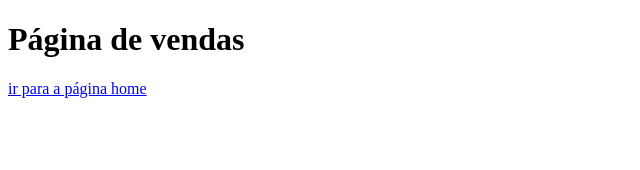
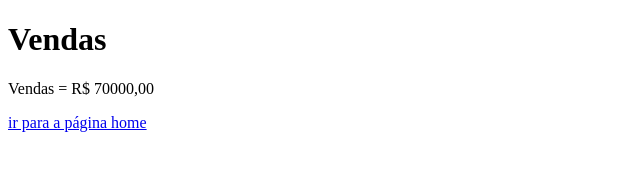
Before and after one commit to skiksplinter/AulaGitInicial, a plain HTML site: page vendas.html in a window 1280 px wide. Shown: the whole page, without its empty margins (0-640 px from the left). Drawn offline with Linux system fonts and the light colour scheme.

Commit message:
Acrescentando os valores

```diff
--- a/vendas.html
+++ b/vendas.html
@@ -9,7 +9,8 @@
 </head>
 
 <body>
-  <h1>Página de vendas</h1>
+  <h1>Vendas</h1>
+  <p>Vendas = R$ 70000,00</p>
   <a href="index.html">ir para a página home</a>
 </body>
 
```
